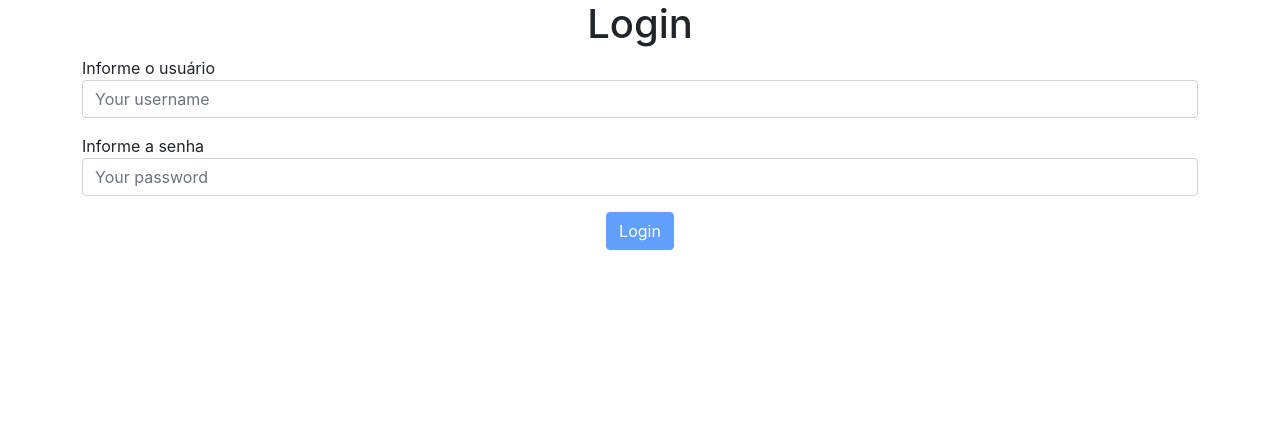
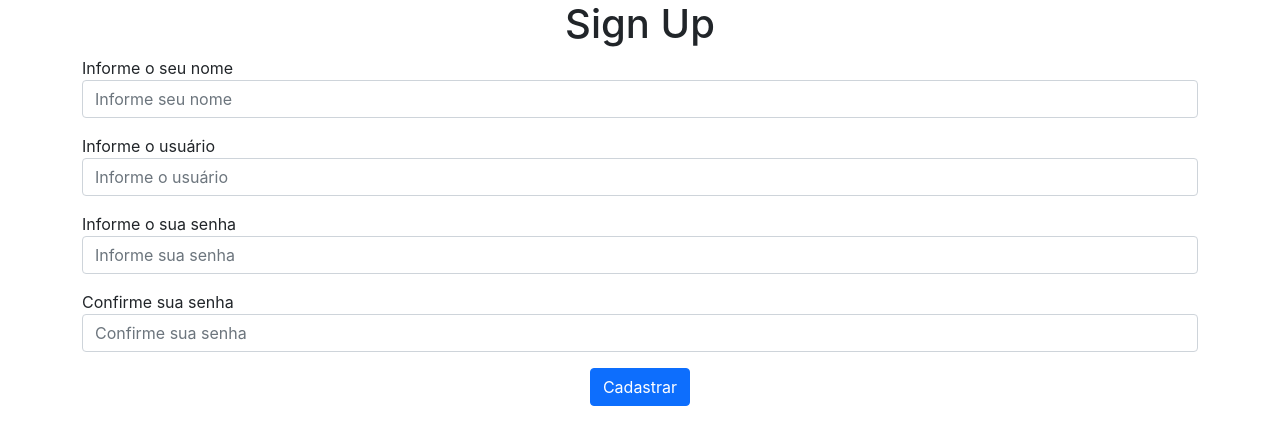
Before and after one commit to viniciuspegorini/pw25s-2022-1, a React (Create React App) app in the folder aula1/client/: page / in a window 1280 px wide. Shown: the top 444 px of the page. Built offline with nearby package versions, Linux system fonts and the light colour scheme.

Commit message:
aula 1 - client react hooks - 2022-04-28

```diff
--- a/aula1/client/src/components/input.js
+++ b/aula1/client/src/components/input.js
@@ -10,6 +10,7 @@ const Input = (props) => {
         <div>
             {props.label && <label>{props.label}</label>}
             <input
+                name={props.name}
                 className={inputClassName}
                 type={props.type || 'text'}
                 placeholder={props.placeholder}
--- a/aula1/client/src/index.js
+++ b/aula1/client/src/index.js
@@ -4,16 +4,11 @@ import './index.css';
 import App from './App';
 import reportWebVitals from './reportWebVitals';
 import UserSignupPage from './pages/UserSignupPage';
-import * as apiCalls from './api/apiCalls';
 import LoginPage from './pages/LoginPage';
-
-const actions = {
-  postLogin: apiCalls.login
-}
 
 ReactDOM.render(
   <React.StrictMode>
-    <LoginPage actions={actions} />
+    <UserSignupPage />
   </React.StrictMode>,
   document.getElementById('root')
 );
--- a/aula1/client/src/pages/LoginPage.js
+++ b/aula1/client/src/pages/LoginPage.js
@@ -1,43 +1,38 @@
-import React from 'react';
+import React, { useEffect, useState } from 'react';
 import ButtonWithProgress from '../components/ButtonWithProgress';
 import Input from '../components/input';
+import AuthService from '../services/auth.service';
 
-export class LoginPage extends React.Component {
-  state = {
-    username: '',
-    password: '',
-    apiError: undefined,
-    pendingApiCall: false
-  }
 
-  onChangeUsername = (event) => {
-    const value = event.target.value;
-    this.setState({ username: value, apiError: undefined });
-  }
-  onChangePassword = (event) => {
-    const value = event.target.value;
-    this.setState({ password: value, apiError: undefined });
-  }
+export const LoginPage = (props) => {
+  const [username, setUsername] = useState('');
+  const [password, setPassword] = useState('');
+  const [apiError, setApiError] = useState();
+  const [pendingApiCall, setPendingApiCall] = useState(false);
 
-  onClickLogin = () => {
-    this.setState({ pendingApiCall: true });
+  useEffect(() =>{
+    setApiError();
+  }, [username, password]);
+
+  const onClickLogin = () => {
+    setPendingApiCall(true);
     const body = {
-      username: this.state.username,
-      password: this.state.password
+      username,
+      password
     };
-    this.props.actions.postLogin(body).then((response) => {
-      this.setState({ pendingApiCall: false });
+    AuthService.login(body).then((response) => {
+      setPendingApiCall(false);
     }).catch((error) => {
-      this.setState({ pendingApiCall: false, apiError: 'Login failed' });
+      setApiError('Login failed');
+      setPendingApiCall(false);
     });
   }
 
-  render() {
   let disableSubmit = false;
-    if (this.state.username === '') {
+  if (username === '') {
     disableSubmit = true;
   }
-    if (this.state.password === '') {
+  if (password === '') {
     disableSubmit = true;
   }
   return (
@@ -47,8 +42,8 @@ export class LoginPage extends React.Component {
         <Input
           label="Informe o usuário"
           placeholder="Your username"
-            value={this.state.username}
-            onChange={this.onChangeUsername}
+          value={username}
+          onChange={ (event) => { setUsername(event.target.value) }}
         />
       </div>
       <div className="col-12 mb-3">
@@ -56,33 +51,28 @@ export class LoginPage extends React.Component {
           label="Informe a senha"
           placeholder="Your password"
           type="password"
-            value={this.state.password}
-            onChange={this.onChangePassword}
+          value={password}
+          onChange={ (event) => { setPassword(event.target.value) }}
         />
       </div>
-        {this.state.apiError && (
+      {apiError && (
         <div className="col-12 mb-3">
-            <div className="alert alert-danger">{this.state.apiError}</div>
+          <div className="alert alert-danger">{apiError}</div>
         </div>
       )}
 
       <div className="text-center">
         <ButtonWithProgress
-            disabled={this.state.pendingApiCall || disableSubmit}
-            onClick={this.onClickLogin}
-            pendingApiCall={this.state.pendingApiCall}
+          disabled={pendingApiCall || disableSubmit}
+          onClick={onClickLogin}
+          pendingApiCall={pendingApiCall}
           text="Login"
         />
       </div>
     </div>
-    )
-  }
-}
-
-LoginPage.defaultProps = {
-  actions: {
-    postLogin: () => new Promise((resolve, reject) => resolve({}))
-  }
+  );
 };
 
+LoginPage.defaultProps = {};
+
 export default LoginPage;
--- a/aula1/client/src/pages/UserSignupPage.js
+++ b/aula1/client/src/pages/UserSignupPage.js
@@ -1,112 +1,125 @@
-import React from "react";
+import React, { useState } from "react";
 import ButtonWithProgress from '../components/ButtonWithProgress';
 import Input from '../components/input';
+import AuthService from '../services/auth.service';
 
-export class UserSignupPage extends React.Component {
-    state = {
+export const UserSignupPage = (props) => {
+    const [form, setForm] = useState({
         displayName: '',
         username: '',
         password: '',
         passwordRepeat: '',
-        pendingApiCall: false,
-        errors: {},
+    });
+    const [pendingApiCall, setPendingApiCall] = useState(false);
+    const [errors, setErrors] = useState({});
+
+    const onChange = (event) => {
+        const { value, name } = event.target;
+
+        setForm((previousForm) => {
+            return {
+                ...previousForm,
+                [name]: value,
+            }
+        });
+        setErrors((previousError) => {
+            return {
+                ...previousError,
+                [name]: undefined,
+            }
+        });
+    };
+
+    const onClickSignup = () => {
+        const user = {
+            displayName: form.displayName,
+            username: form.username,
+            password: form.password,
+        }
+        setPendingApiCall(true);
+        AuthService.signup(user).then(response => {
+            setPendingApiCall(false);
+        })
+            .catch(apiError => {
+                if (apiError.response.data && apiError.response.data.validationErrors) {
+                    setErrors(apiError.response.data.validationErrors);
+                }
+                setPendingApiCall(false);
+            });
+    };
+
+    let passwordRepeatError;
+    const { passwordRepeat, password } = form;
+    if (passwordRepeat || password) {
+        passwordRepeatError =
+            password === passwordRepeat ? '' : 'As senhas devem ser iguais';
     }
 
-    onChangeDisplayName = (event) => {
-        const value = event.target.value;
-        this.setState({ displayName: value });
-    }
-
-    onChangeUsername = (event) => {
-        const value = event.target.value;
-        this.setState({ username: value });
-    }
-
-    onChangePassword = (event) => {
-        const value = event.target.value;
-        this.setState({ password: value });
-    }
-    onChangePasswordRepeat = (event) => {
-        const value = event.target.value;
-        this.setState({ passwordRepeat: value });
-    }
-
-    onClickSignup = () => {
-        const user = {
-            displayName: this.state.displayName,
-            username: this.state.username,
-            password: this.state.password,
-        }
-        this.setState({ pendingApiCall: true });
-        this.props.actions.postSignup(user).then(response => {
-            this.setState({ pendingApiCall: false });
-        })
-            .catch(apiError => {
-                let errors = { ...this.state.errors }
-                if (apiError.response.data && apiError.response.data.validationErrors) {
-                    errors = { ...apiError.response.data.validationErrors }
-                }
-                this.setState({ pendingApiCall: false, errors });
-            });
-
-    }
-
-    render() {
     return (
         <div className="container">
             <h1 className="text-center">Sign Up</h1>
             <div className="col-12 mb-3">
                 <Input
+                    name="displayName"
                     label="Informe o seu nome"
                     type="text"
                     placeholder="Informe seu nome"
-                        value={this.state.displayName}
-                        onChange={this.onChangeDisplayName}
-                        hasError={this.state.errors.displayName && true}
-                        error={this.state.errors.displayName}
+                    value={form.displayName}
+                    onChange={onChange}
+                    hasError={errors.displayName && true}
+                    error={errors.displayName}
                 />
-
             </div>
             <div className="col-12 mb-3">
-                    <label>Informe o usuário</label>
-                    <input className="form-control"
-                        type="text" placeholder="Informe o usuário"
-                        value={this.state.username}
-                        onChange={this.onChangeUsername} />
+                <Input
+                    name="username"
+                    label="Informe o usuário"
+                    className="form-control"
+                    type="text"
+                    placeholder="Informe o usuário"
+                    value={form.username}
+                    onChange={onChange}
+                    hasError={errors.username && true}
+                    error={errors.username}
+                />
             </div>
             <div className="col-12 mb-3">
-                    <label>Informe o sua senha</label>
-                    <input className="form-control"
-                        type="password" placeholder="Informe sua senha"
-                        value={this.state.password}
-                        onChange={this.onChangePassword} />
+                <Input
+                    name="password"
+                    label="Informe o sua senha"
+                    className="form-control"
+                    type="password"
+                    placeholder="Informe sua senha"
+                    value={form.password}
+                    onChange={onChange}
+                    hasError={errors.password && true}
+                    error={errors.password}
+                />
             </div>
             <div className="col-12 mb-3">
-                    <label>Confirme sua senha</label>
-                    <input className="form-control"
-                        type="password" placeholder="Confirme sua senha"
-                        value={this.state.passwordRepeat}
-                        onChange={this.onChangePasswordRepeat} />
+                <Input
+                    name="passwordRepeat"
+                    label="Confirme sua senha"
+                    className="form-control"
+                    type="password"
+                    placeholder="Confirme sua senha"
+                    value={form.passwordRepeat}
+                    onChange={onChange}
+                    hasError={passwordRepeatError && true}
+                    error={passwordRepeatError}
+                />
             </div>
             <div className="text-center">
                 <ButtonWithProgress
-                        disabled={this.state.pendingApiCall}
-                        onClick={this.onClickSignup}
-                        pendingApiCall={this.state.pendingApiCall}
+                    disabled={pendingApiCall || passwordRepeatError ? true : false}
+                    onClick={onClickSignup}
+                    pendingApiCall={pendingApiCall}
                     text="Cadastrar"
                 />
             </div>
         </div>
-        )
-    }
-}
+    );
+};
 
-UserSignupPage.defaultProps = {
-    actions: {
-        postSignup: () =>
-            new Promise((resolve, reject) => {
-                resolve({});
-            }),
-    }
-}
+UserSignupPage.defaultProps = {}
 export default UserSignupPage;
--- a/aula1/client/src/services/auth.service.js
+++ b/aula1/client/src/services/auth.service.js
@@ -13,7 +13,8 @@ const login = (user) => {
       }
       return response.data;
     })
-    .catch(() => {
+    .catch((error) => {
+      console.log(error);
       return "Login failed";
     });
 };
```
Lines whose indentation alone changed are shown as unchanged.
